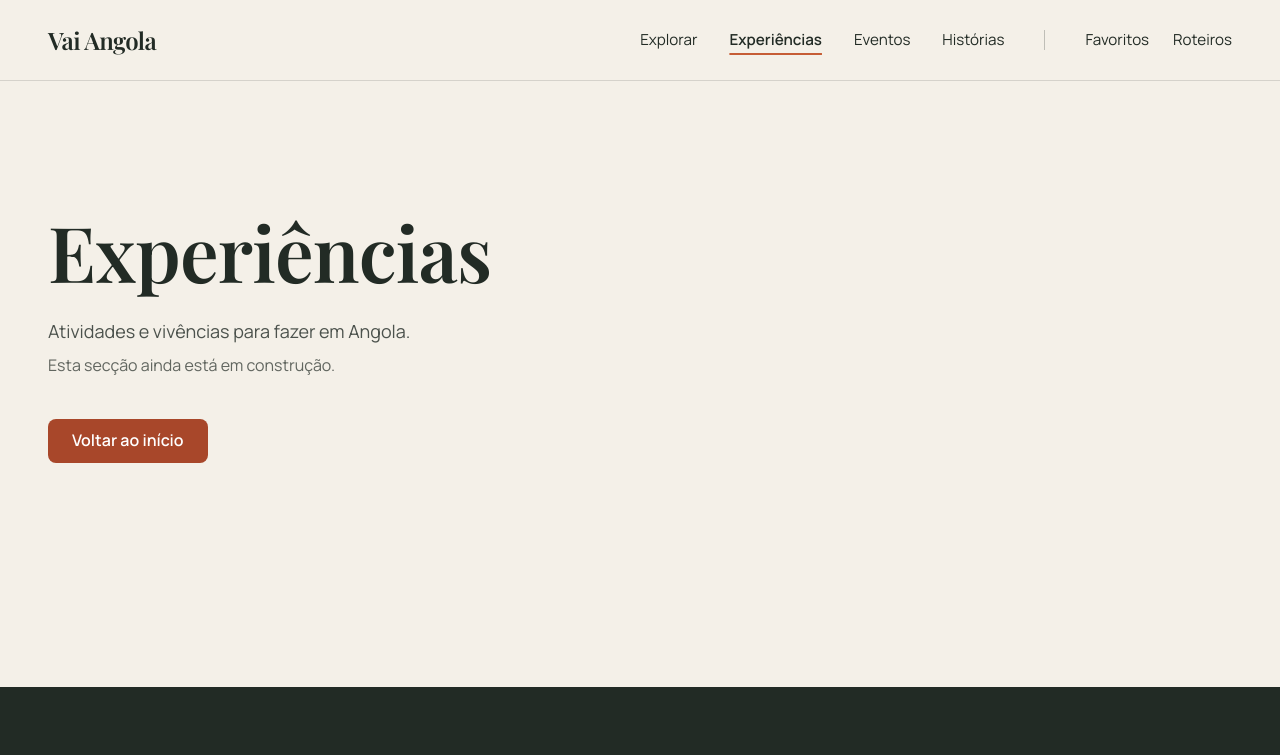
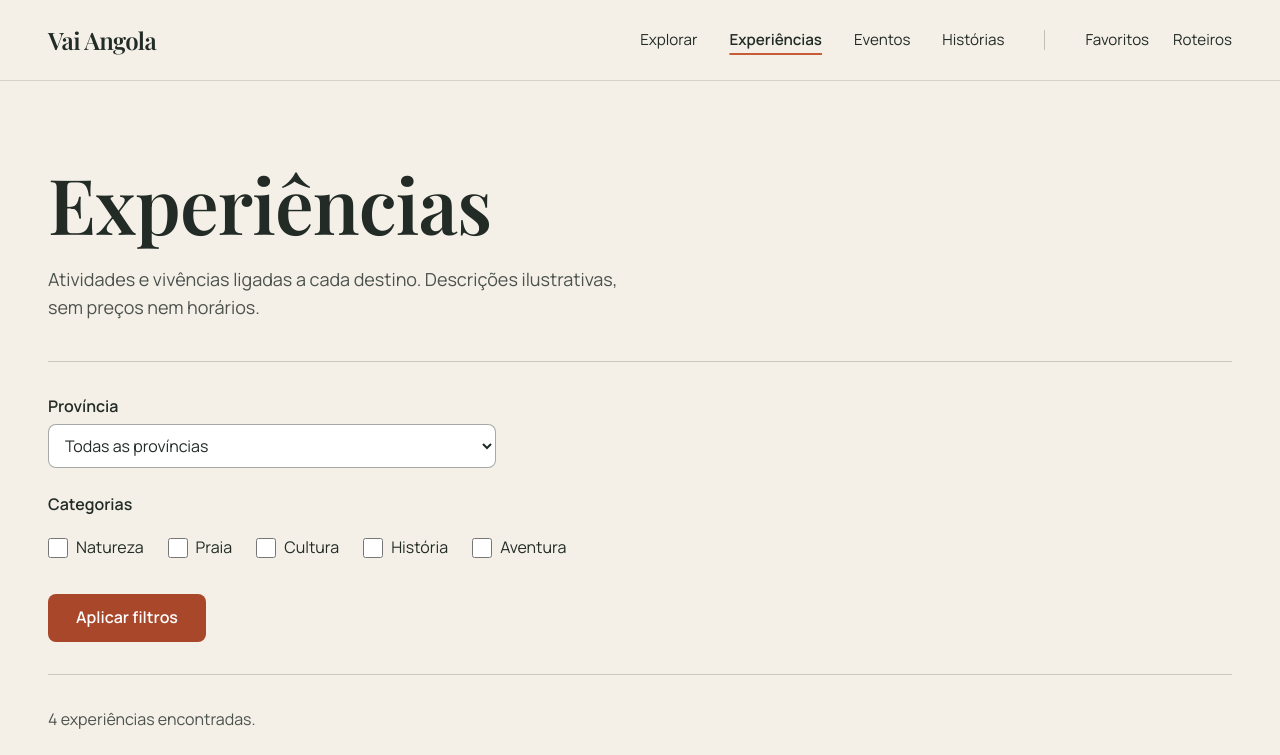
Before and after one commit to dedaldinodev4/vai-angola, a Next.js app: page /experiences in a window 1280 px wide. Shown: the top 755 px of the page. Built offline with nearby package versions, Linux system fonts and the light colour scheme.

Commit message:
fix: remove comingSoon component and implement experiences page

```diff
--- a/src/app/(marketing)/experiences/page.tsx
+++ b/src/app/(marketing)/experiences/page.tsx
@@ -1,13 +1,28 @@
 import type { Metadata } from "next";
-import { ComingSoon } from "@/components/feedback/coming-soon";
+import { Suspense } from "react";
 
-export const metadata: Metadata = { title: "Experiências" };
+import { Container } from "@/components/layout/container";
 
-export default function Page() {
+import {
+  ExperiencesContent,
+  ExperiencesFallback,
+} from "@/features/experiences/components/experiences-content";
+
+export const metadata: Metadata = {
+  title: "Experiências",
+  description: "Ideias de experiências de demonstração, filtradas por província e categoria.",
+};
+
+export default function ExperiencesPage(props: PageProps<"/experiences">) {
   return (
-    <ComingSoon
-      title="Experiências"
-      description="Atividades e vivências para fazer em Angola."
-    />
+    <Container className="py-12 md:py-20">
+      <h1 className="max-w-3xl">Experiências</h1>
+      <p className="mt-5 max-w-xl text-lg text-ink/80">
+        Atividades e vivências ligadas a cada destino. Descrições ilustrativas, sem preços nem horários.
+      </p>
+      <Suspense fallback={<ExperiencesFallback />}>
+        <ExperiencesContent searchParams={props.searchParams} />
+      </Suspense>
+    </Container>
   );
 }
--- a/src/features/experiences/components/experiences-content.tsx
+++ b/src/features/experiences/components/experiences-content.tsx
@@ -32,7 +32,7 @@ export async function ExperiencesContent({ searchParams }: { searchParams: Promi
           <label htmlFor="x-provincia" className="font-semibold">
             Província
           </label>
-          <select id="x-provincia" name="provincia" defaultValue={filters.province ?? ""} className={fieldClass}>
+          <select id="x-provincia" name="province" defaultValue={filters.province ?? ""} className={fieldClass}>
             <option value="">Todas as províncias</option>
             {PROVINCES.map((p) => (
               <option key={p.slug} value={p.slug}>
@@ -48,7 +48,7 @@ export async function ExperiencesContent({ searchParams }: { searchParams: Promi
               <label key={c.id} className="flex min-h-11 items-center gap-2">
                 <input
                   type="checkbox"
-                  name="categoria"
+                  name="category"
                   value={c.id}
                   defaultChecked={filters.categories.includes(c.id)}
                   className="size-5 accent-terracotta-deep"
```
